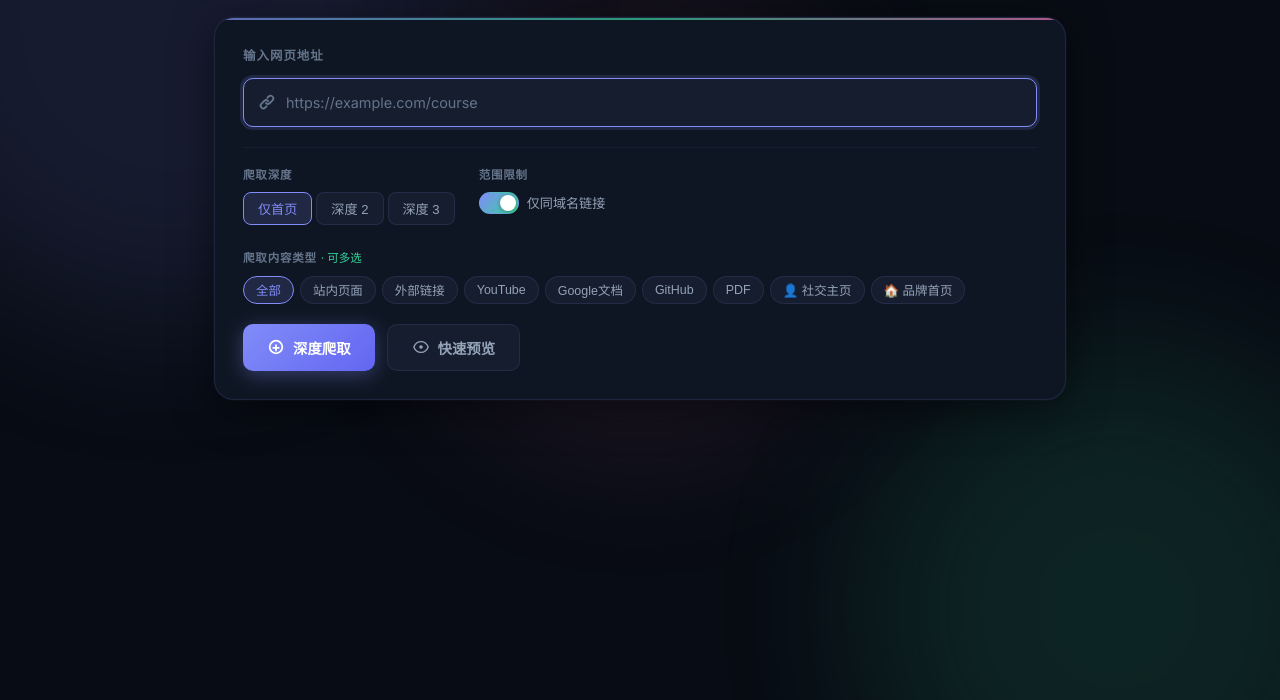
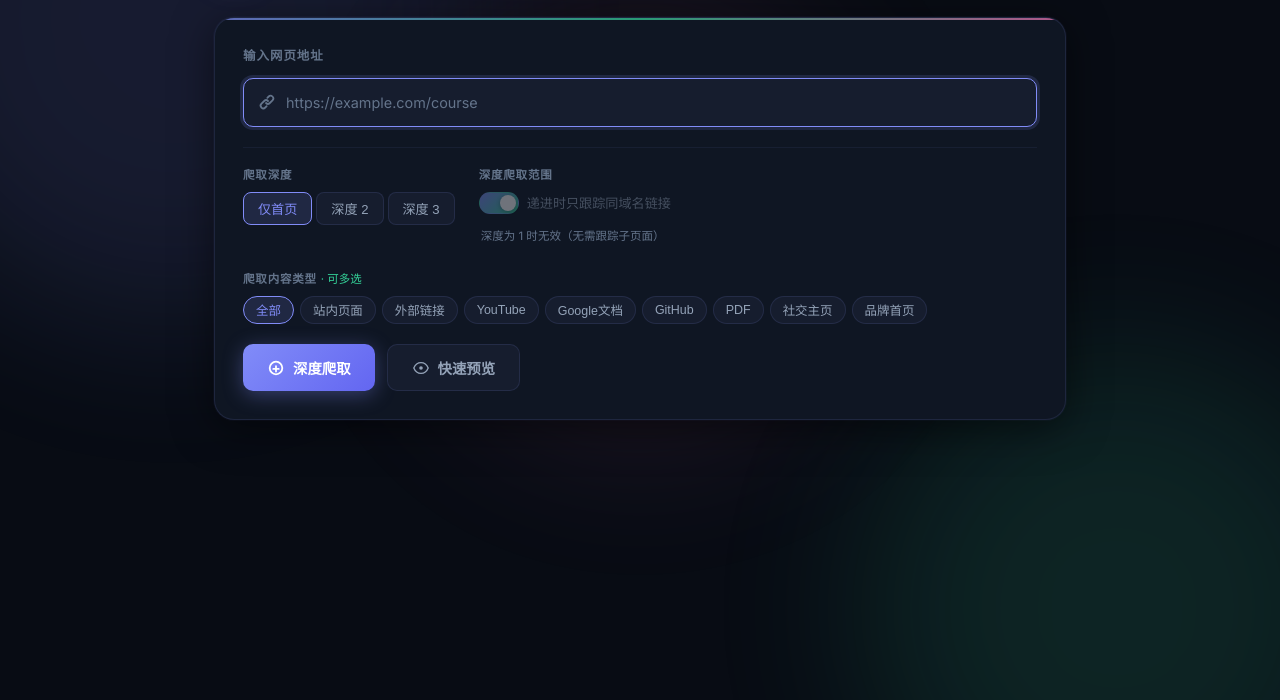
Before and after one commit to bevantu/PageFinder, a website: page public/index.html in a window 1280 px wide. Shown: the part 100-800 px from the top of the page. Drawn offline with Linux system fonts and the light colour scheme.

Commit message:
ux: clarify same-domain toggle  disable at depth 1, add dynamic hint text

```diff
--- a/public/app.js
+++ b/public/app.js
@@ -83,8 +83,30 @@ document.querySelectorAll('.depth-btn').forEach(btn => {
         document.querySelectorAll('.depth-btn').forEach(b => b.classList.remove('active'));
         btn.classList.add('active');
         currentDepth = parseInt(btn.dataset.depth);
+        updateToggleState();
     });
 });
+
+function updateToggleState() {
+    const toggleWrap = $('sameDomainToggle').closest('label') || document.querySelector('.toggle-wrap');
+    const hint = $('toggleHint');
+    if (currentDepth <= 1) {
+        // Toggle has no effect at depth 1 — disable it visually
+        document.querySelector('.toggle-wrap').classList.add('disabled-toggle');
+        if (hint) {
+            hint.textContent = '深度为 1 时无效（无需跟踪子页面）';
+            hint.classList.remove('active-hint');
+        }
+    } else {
+        document.querySelector('.toggle-wrap').classList.remove('disabled-toggle');
+        if (hint) {
+            hint.textContent = sameDomainOnly
+                ? `深度 ${currentDepth} 爬取时，只跟踪同域名子页面`
+                : `深度 ${currentDepth} 爬取时，会跨域追踪外部链接（较慢）`;
+            hint.classList.add('active-hint');
+        }
+    }
+}
 
 // ── URL input ────────────────────────────────────
 urlInput.addEventListener('input', () => {
@@ -101,6 +123,7 @@ clearBtn.addEventListener('click', () => {
 });
 $('sameDomainToggle').addEventListener('change', e => {
     sameDomainOnly = e.target.checked;
+    updateToggleState();
 });
 
 // ── Filter chips — 爬取前多选预设 ────────────────
@@ -410,6 +433,7 @@ function showToast(msg, type = '') {
 // ── Init: paste URL from clipboard if available ───
 window.addEventListener('DOMContentLoaded', () => {
     urlInput.focus();
+    updateToggleState(); // set initial hint based on depth=1 default
     // Check if there's a URL-like thing in clipboard (user might have just copied one)
     if (navigator.clipboard && navigator.clipboard.readText) {
         navigator.clipboard.readText().then(text => {
--- a/public/index.html
+++ b/public/index.html
@@ -88,12 +88,13 @@
             </div>
           </div>
           <div class="option-group">
-            <label class="option-label">范围限制</label>
+            <label class="option-label">深度爬取范围</label>
             <label class="toggle-wrap">
               <input type="checkbox" id="sameDomainToggle" checked />
               <span class="toggle"></span>
-              <span class="toggle-text">仅同域名链接</span>
+              <span class="toggle-text">递进时只跟踪同域名链接</span>
             </label>
+            <div class="toggle-hint" id="toggleHint">仅对深度 2 / 3 生效</div>
           </div>
           <div class="option-group">
             <label class="option-label">爬取内容类型 <span
@@ -106,8 +107,8 @@
               <button class="chip" data-cat="Google Drive/Docs">Google文档</button>
               <button class="chip" data-cat="GitHub">GitHub</button>
               <button class="chip" data-cat="PDF">PDF</button>
-              <button class="chip" data-cat="Social">👤 社交主页</button>
-              <button class="chip" data-cat="Homepage">🏠 品牌首页</button>
+              <button class="chip" data-cat="Social">社交主页</button>
+              <button class="chip" data-cat="Homepage">品牌首页</button>
             </div>
           </div>
         </div>
--- a/public/style.css
+++ b/public/style.css
@@ -429,6 +429,27 @@ body {
   font-size: 0.82rem;
   color: var(--text2);
   font-weight: 500;
+}
+
+.toggle-hint {
+  font-size: 0.72rem;
+  color: var(--text3);
+  margin-top: 5px;
+  padding-left: 2px;
+  transition: color var(--transition);
+}
+
+.toggle-wrap.disabled-toggle {
+  opacity: 0.4;
+  pointer-events: none;
+}
+
+.toggle-wrap.disabled-toggle+.toggle-hint {
+  color: var(--text3);
+}
+
+.toggle-hint.active-hint {
+  color: var(--accent2);
 }
 
 .filter-chips {
```
